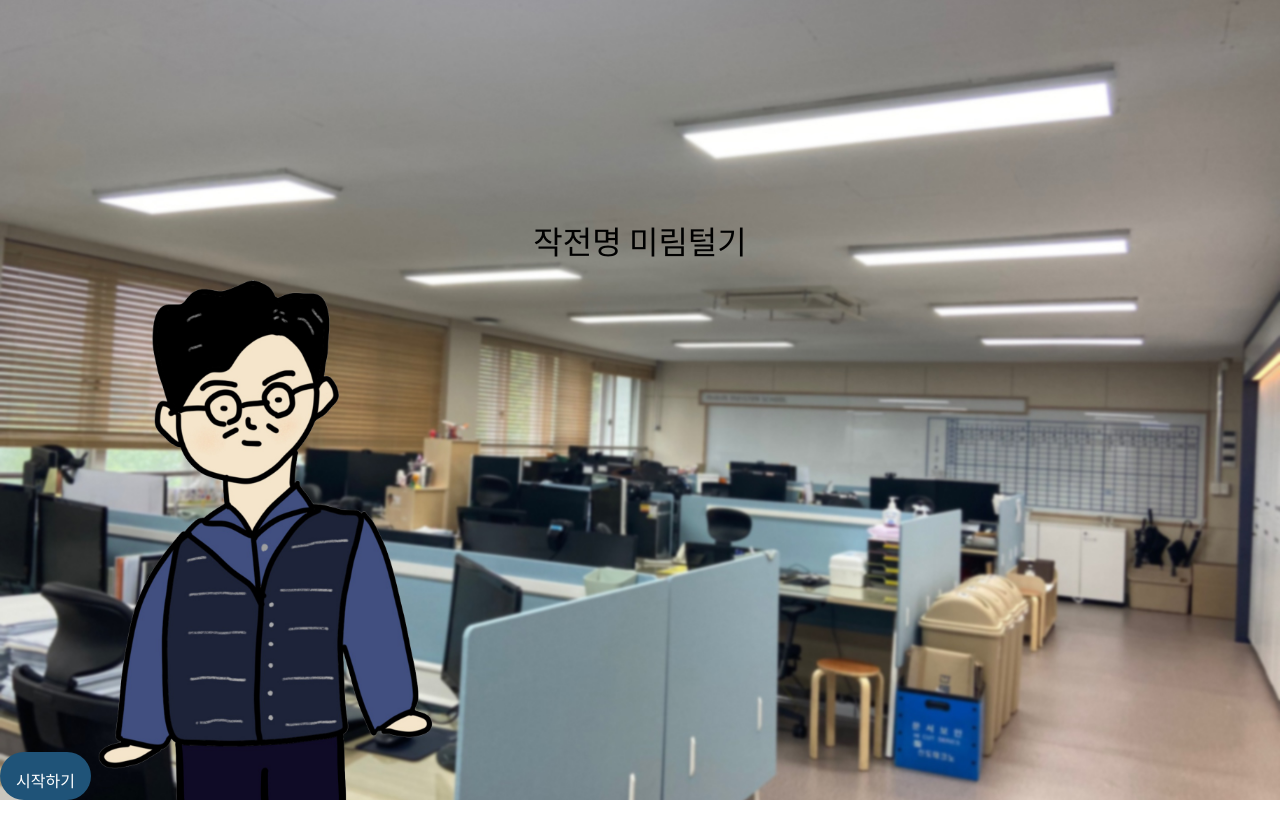
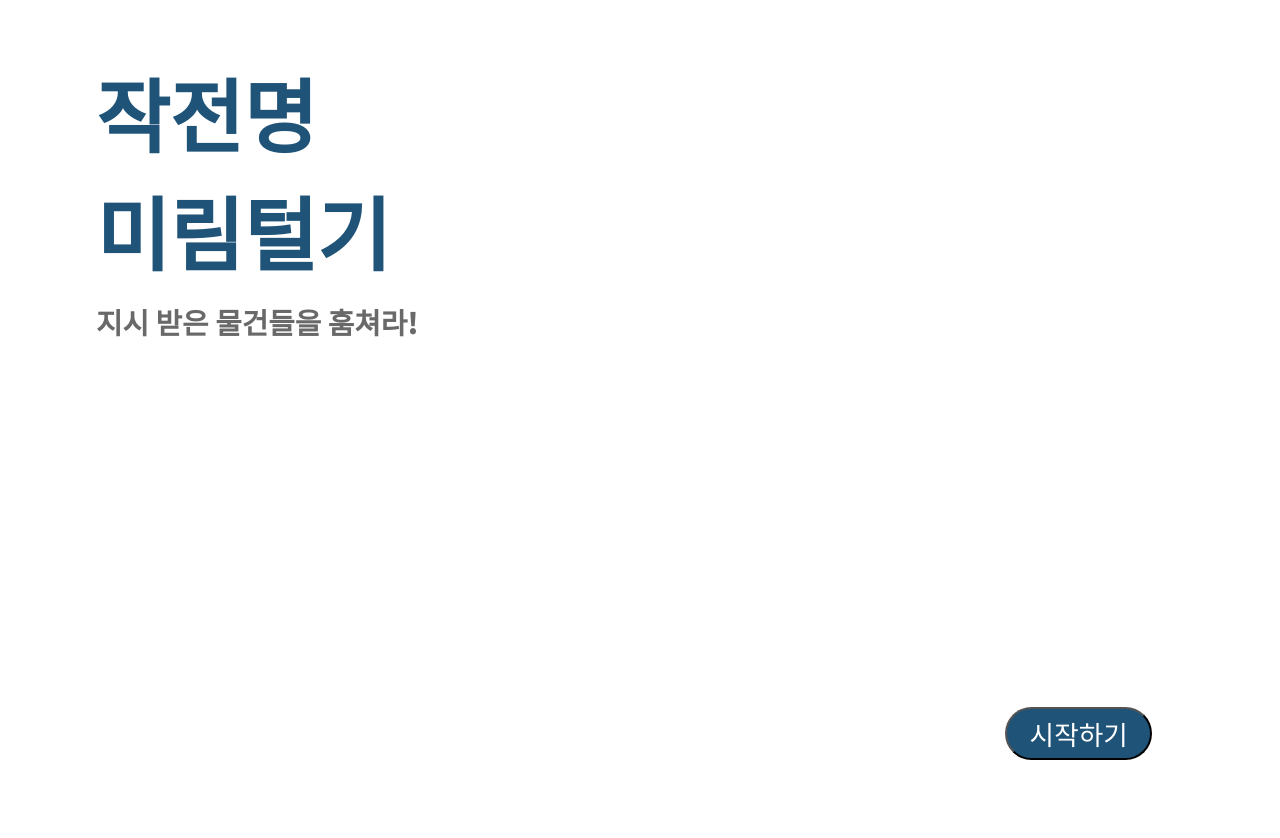
Before and after one commit to chohyeryung/Mejum_TulGi, a React (Create React App) app in the folder client/: page / in a window 1280 px wide. Shown: the top 838 px of the page. Before the commit the page ends 800 px from the top, so only its background shows below. Built offline with nearby package versions, Linux system fonts and the light colour scheme.

Commit message:
mainpage and how to use page

```diff
--- a/client/src/components/HowToUsePage/HowToUsePage.css
+++ b/client/src/components/HowToUsePage/HowToUsePage.css
@@ -1,60 +1,10 @@
-/*@import url(//db.onlinewebfonts.com/c/24a91fee2c9ffd1cc9be710d2ed368b5?family=Sportypo);
-@import url('https://fonts.googleapis.com/css2?family=Do+Hyeon&display=swap');
-
-main {
-  width: 100%;
-  max-width: 100vw;
-  height: 100vh;
-  font-family: "Sportypo";
+ @font-face {
+  font-family: 'KoreanFrenchTypewriter';
+  src: url('https://cdn.jsdelivr.net/gh/projectnoonnu/noonfonts_2102-01@1.0/KoreanFrenchTypewriter.woff') format('woff');
+  font-weight: normal;
+  font-style: normal;
 }
 
-#HomeContainer {
-    display: flex;
-    justify-content: center;
-
-    width: 100%;
-    background-color: #000000;
-
-    vertical-align: middle;
-
-    position: absolute;
-    top: 50%;
-    left: 50%;
-    transform: translate(-50%, -50%);
-}
-
-
-.round{
-    background: none;
-    height: 40vw;
-    width: 60vw;
-    background-color: none;
-    border-radius: 2em;
-    border: 1px solid rgb(13, 255, 0);
-
-    text-align: center ;
-    padding: 30px 0;
-
-    position: absolute;
-    top: 50%;
-    left: 50%;
-    transform: translate(-50%, -50%);
-}
-
-p{
-    font-size: 2em;
-    color: rgb(13, 255, 0);
-    font-family: 'Do Hyeon', sans-serif;
-    margin-left:auto; margin-top:auto;
-
-}
-
-h1{
-    font-size: 3em;
-    color: rgb(13, 255, 0);
-}*/
-
-@import url('https://fonts.googleapis.com/css2?family=Noto+Sans+KR:wght@900&display=swap');
 main {
   width: 100%;
   max-width: 100vw;
@@ -71,56 +21,73 @@ main {
   background-size: cover;
   background-position: center;
   background-image: url("./MainPage.jpg");
-
-
 }
 
 .box{
   height: 100%;
   width: 80%;
   background-color: antiquewhite;
-  justify-content: space-around;
 
   position: absolute;
   top: 50%;
   left: 50%;
   transform: translate(-50%, -50%);
 
+  flex-direction: column;
+  justify-content: center;
 
-  text-align: center;
+  padding-top: 5em;
+  padding-left: 5em;
 }
 
-p{
-  position: absolute;
-
-  margin-left:auto; margin-top:auto;
-
-  font-size: 2em;
+.box p{
+  font-family: 'KoreanFrenchTypewriter';
+  font-size: 2.5em;
   color: #000;
-
-  padding: 3%;
-
-  white-space:pre-wrap
-}
-.bottom{
-    display: flex;
-    flex-direction: row;
-
-    bottom: 0;
-    position: absolute;
+  margin-left: 3%;
 }
 
-.next{
-  width: 1.5em;
-  height: 1.5em;
-  margin: 50%;
-
+h3{
+  font-family: 'KoreanFrenchTypewriter';
+  font-size: 2.5em;
+  color: #000;
+  bottom:12%;
+  right:15%;
   float: right;
+  position: absolute;
 }
 
-.pho{
-    height: 67vh;
-    width: 64vh;
+button  {
+  width:11em;
+  height:4em;
+  position: absolute;
+  bottom:5%;
+  right:10%;
 
-    float: left;
-  }
+  background-color: #1F5378;
+  border-radius: 2.5em;
+
+  font-family: 'Noto Sans KR', sans-serif;
+  color: white;
+}
+
+button:hover{
+  background: none;
+  cursor: pointer;
+  border-color: #1F5378;
+  color: #1F5378;
+}
+
+a{
+  font-family: 'Noto Sans KR', sans-serif;
+  text-decoration: none;
+  font-size: 2em;
+  color: white;
+}
+
+a:hover{
+  font-family: 'Noto Sans KR', sans-serif;
+  text-decoration: none;
+  font-size: 2em;
+  color: #1F5378;
+}
--- a/client/src/components/HowToUsePage/HowToUsePage.js
+++ b/client/src/components/HowToUsePage/HowToUsePage.js
@@ -1,17 +1,21 @@
 import React from 'react'
 import "./HowToUsePage.css";
 import Boss from "./Boss.png"
-import Next from "./Next.png"
 
 function HowToUsePage() {
     return (
         <main id ={"HomeContainer"}>
         <div className = "box">
-          <p>dkssud</p>
-          <p>sdfsdfsdf</p>
+          <p>10가지의 물건을 나에게 가져와라.</p>
+          <p>가져올 물건은 처음 한 번만 보여줄 것이다.</p>
+          <p>중한 힌트는 단 한 번, 딱 5초 기회줄 것이다.</p>
+          <p>단,힌트를 보는 순간 10초 패널티가 있으니 주의하도록</p>
+          <p>가장 바른 최후의 1인이 우리 조직에 함께할 수 있다.</p>
+          <p>지금부터 2분 준다. 준비가 되었다면 시작하도록</p>
+          <p>행운을 빌지</p>
         </div>
-
-
+        <h3>Boss R.N</h3>
+        <button id = "startbtn"><a href="/game">시작하기</a></button>
       </main>
       );
 }
--- a/client/src/components/MainPage/MainPage.css
+++ b/client/src/components/MainPage/MainPage.css
@@ -7,70 +7,75 @@ main {
 
 #HomeContainer {
   display: flex;
-
   min-width: 100%;
   min-height: 100%;
+
   position: fixed;
   background-size: cover;
   background-position: center;
-  background-image: url("./MainPage.jpg");
+}
 
+.LeftContainer{
+  width: 50%;
+  height: 100%;
+  flex-direction: column;
+  justify-content: center;
+}
+
+.LeftContainer h1{
+  font-family: 'Noto Sans KR', sans-serif;
+  font-size: 5em;
+  color: #1F5378;
+  margin-left: 15%;
+  margin-bottom: -8%;
 
 }
 
-
-.photo{
-  height: 65vh;
-  width: 63vh;
-
-  position: absolute;
-  float: left;
-  bottom: 0px;
+.LeftContainer h2{
+  font-family: 'Noto Sans KR', sans-serif;
+  font-size: 1.8em;
+  color: #444444;
+  margin-left: 15%;
+  margin-top: 10%;
+  opacity: 80%;
 }
 
-p{
+.pho{
+  width: 55vh;
+  height: 58vh;
+}
+
+button  {
+  width:11em;
+  height:4em;
+  position: absolute;
+  bottom:5%;
+  right:5%;
+
+  background-color: #1F5378;
+  border-radius: 2.5em;
+
   font-family: 'Noto Sans KR', sans-serif;
-  font-size: 8em;
+  color: white;
+}
+
+button:hover{
+	background: none;
+	cursor: pointer;
+  border-color: #1F5378;
   color: #1F5378;
-  text-align: center;
-
-  text-align: center ;
-  padding: 30px 0;
-
-  stroke: rgb(0, 0, 0);
-  stroke-width: 20px;
-  stroke-linejoin: round;
-
-  position: absolute;
-  top: 30%;
-  left: 50%;
-  transform: translate(-50%, -50%);
 }
 
 a{
   font-family: 'Noto Sans KR', sans-serif;
-  margin: 0;
-  padding: 1rem 1rem;
+  text-decoration: none;
+  font-size: 2em;
   color: white;
-  font-size: 1rem;
-  font-weight: 400;
-  text-align: center;
+}
+
+a:hover{
+  font-family: 'Noto Sans KR', sans-serif;
   text-decoration: none;
-  background-color: #1F5378;
-  font-weight: 500;
-
-  width: 2em;
-  height: 1em;
-
-  display: inline-block;
-  width: auto;
-
-  border: none;
-  border-radius: 2em;
-
-  position: absolute;
-  float: right;
-  bottom: 0px;
-
-
+  font-size: 2em;
+  color: #1F5378;
 }
--- a/client/src/components/MainPage/MainPage.js
+++ b/client/src/components/MainPage/MainPage.js
@@ -4,10 +4,14 @@ import Boss from "./Boss.png"
 
 function MainPage() {
   return (
-    <main id ={"HomeContainer"}>
-    <p>작전명 미림털기</p>
-    <img className = "photo" src = {Boss}></img>
-    <a href="/how_to_use">시작하기</a>
+    <main className = {"HomeContainer"}>
+      <div className = "LeftContainer">
+        <h1>작전명</h1>
+        <h1>미림털기</h1>
+        <h2>지시 받은 물건들을 훔쳐라!</h2>
+      </div>
+      {/* <img src = {Boss} className = "pho"></img> */}
+      <button id = "startbtn"><a href="/how_to_use">시작하기</a></button>
     </main>
   );
 }
```
